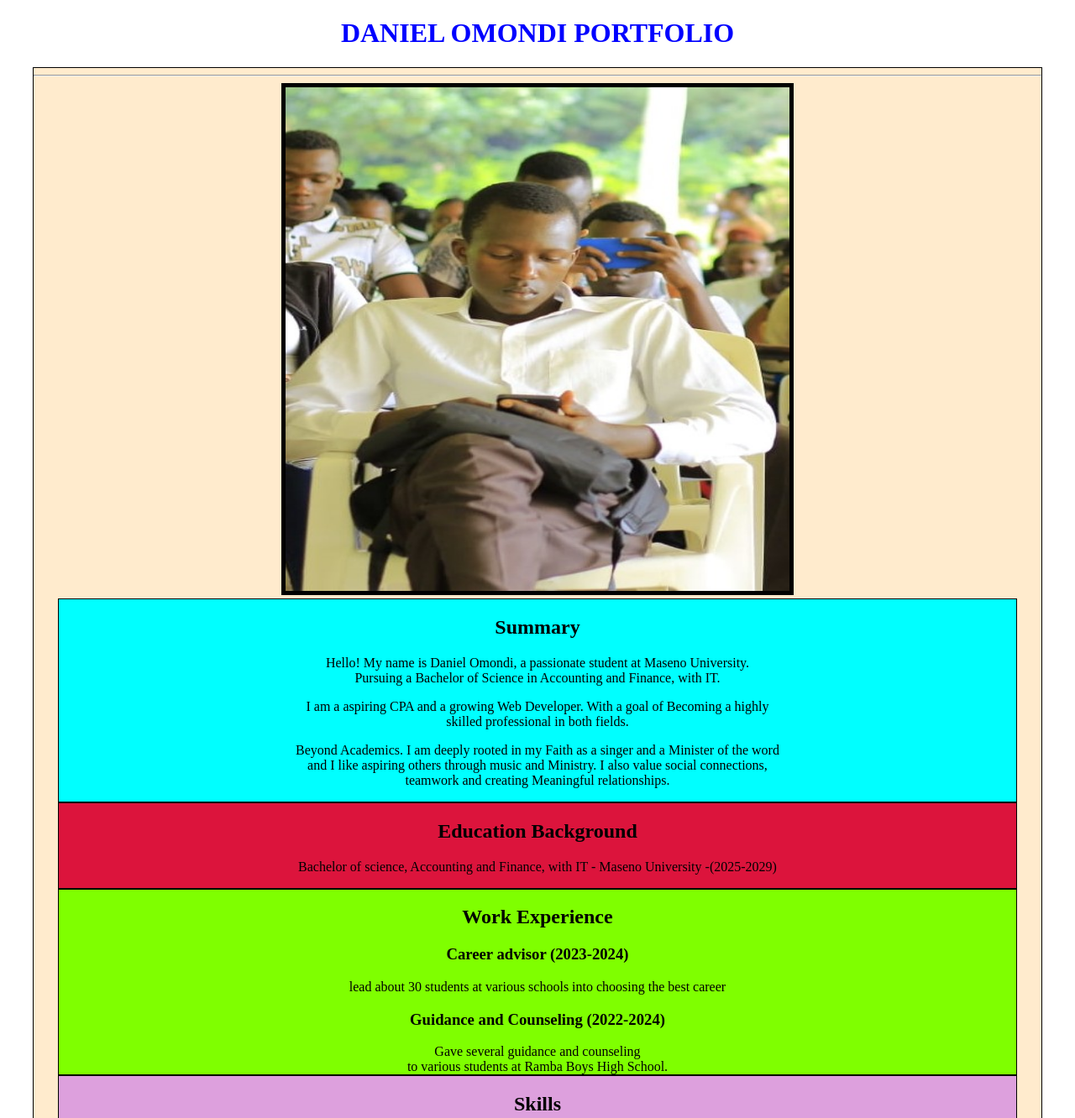
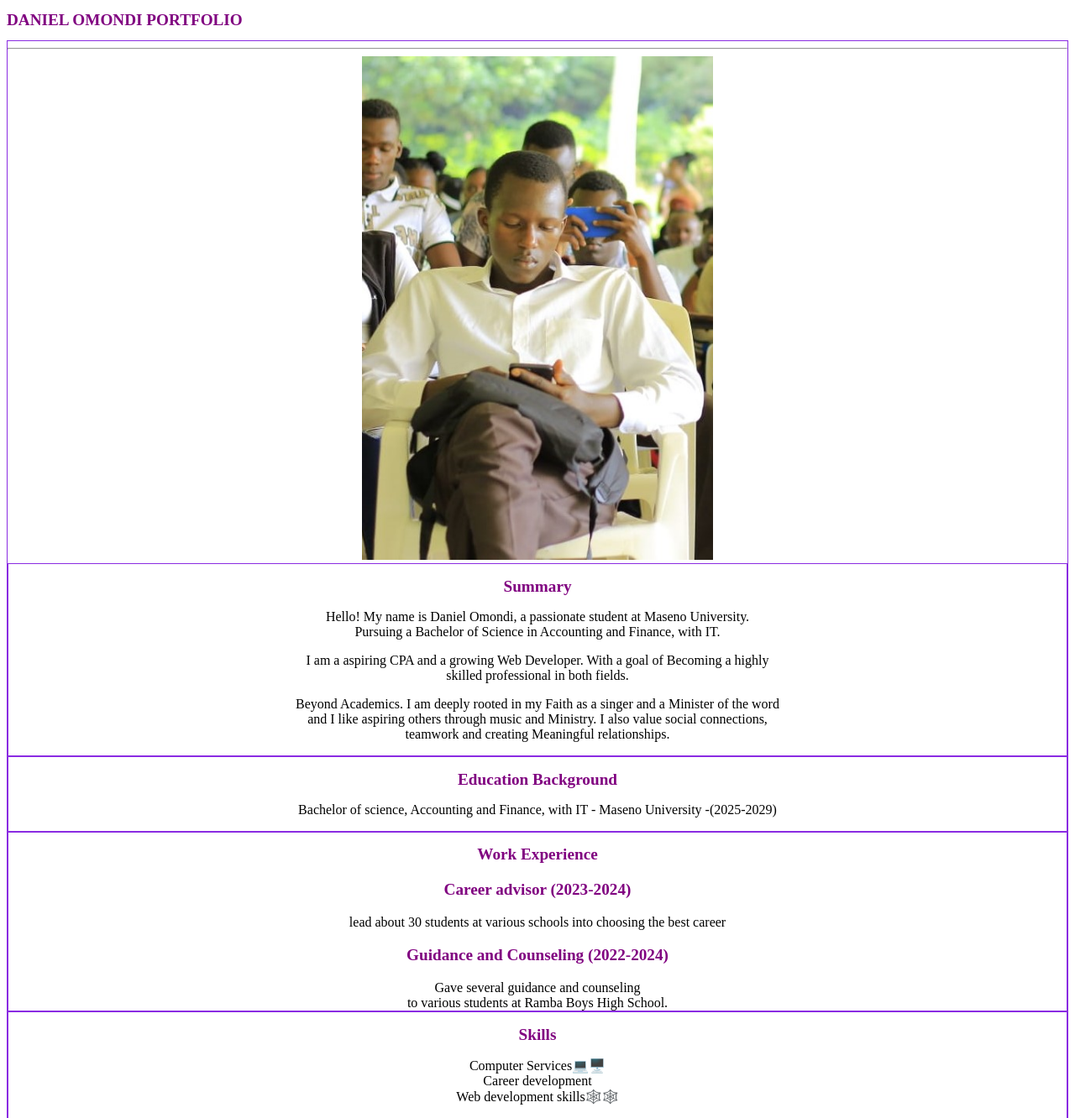
Before and after one commit to JashonOmondi/portfolio.html, a plain HTML site: page index.html in a window 1280 px wide. Shown: the top 1332 px of the page at 84% size. Drawn offline with Linux system fonts and the light colour scheme.

Commit message:
Add files via upload

```diff
--- a/style.css
+++ b/style.css
@@ -1,39 +1,18 @@
 div{
-    background-color: blanchedalmond;
-    border: 1px solid;
+    background-color: white;
+    border: 1px solid blueviolet;
     text-align: center;
     margin-top: 100px;
     margin: auto;
     font-family: "Libre Baskerville",serif;
-    width: 95%;
+    width: 95}
 
-}
-img{
-    width: 50%;
-    border: 5px solid;
+h1, h2, h3{
+    color: purple;
+    padding: auto;
+    font-size: larger;
 }
 
-h1{
-    text-align: center;
-    color: blue;
-    text-transform: uppercase;
+.Summary.Education, .Work, .Skills, .awards, .info{
+    font-size: 10px;
 }
-#Summary{
-    background-color: aqua;
-}
-
-#Education{
-    background-color: crimson;
-}
-#Work{
-    background-color: chartreuse;
-}
-#Skills{
-    background-color: plum;
-}
-#awards{
-    background-color: burlywood;
-}
-#info{
-    background-color: cyan;
-}
```
